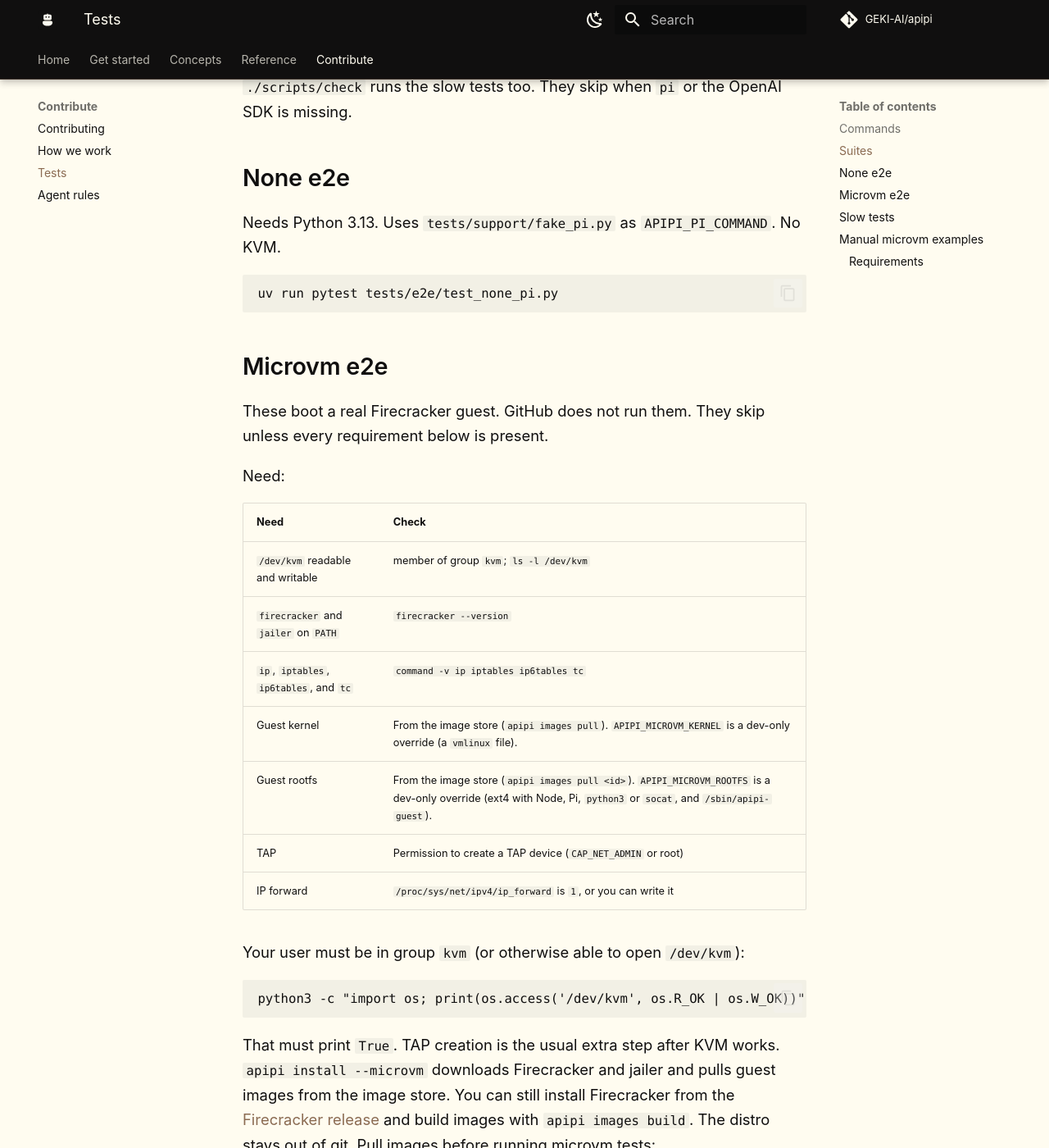
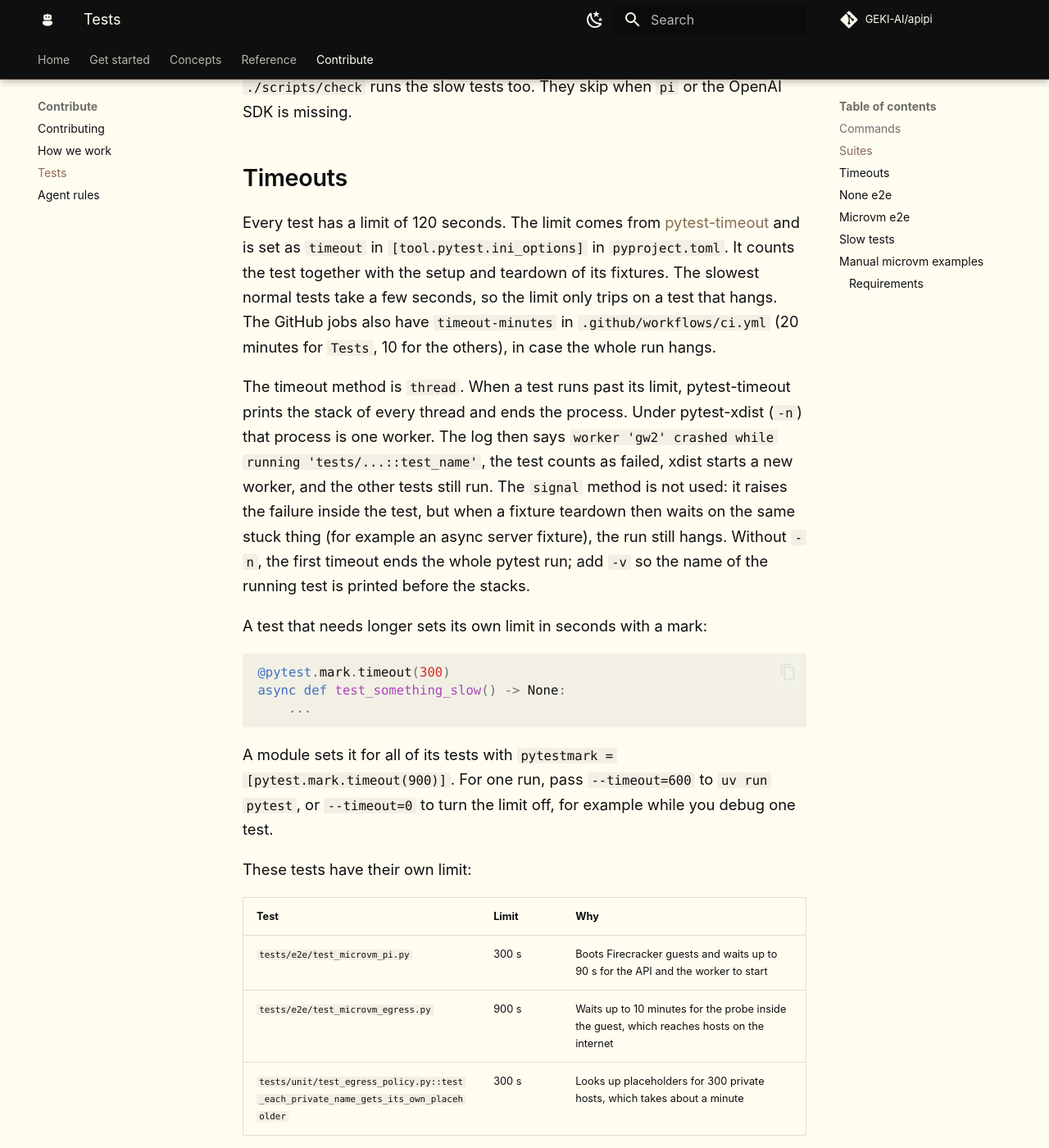
Before and after one commit to GEKI-AI/apipi, an MkDocs documentation site: the page built from docs/tests.md, in a window 1280 px wide and 1400 px high, scrolled down 2589 px. Shown: the whole window at 82% size. Built offline with MkDocs 1.6.1 and Material for MkDocs 9.7.7, drawn with Linux system fonts in a browser that asks for light colours; comment, search, counter and statistics services are not loaded.

Commit message:
Add per-test and CI job timeouts so a hanging test is named (#545)
Co-authored-by: Claude Opus 5.5 <noreply@anthropic.com>

````diff
--- a/docs/tests.md
+++ b/docs/tests.md
@@ -52,6 +52,49 @@ start. GitHub CI stays without Firecracker.
 
 `./scripts/check` runs the slow tests too. They skip when `pi` or the
 OpenAI SDK is missing.
+
+## Timeouts
+
+Every test has a limit of 120 seconds. The limit comes from
+[pytest-timeout](https://github.com/pytest-dev/pytest-timeout) and is
+set as `timeout` in `[tool.pytest.ini_options]` in `pyproject.toml`. It
+counts the test together with the setup and teardown of its fixtures.
+The slowest normal tests take a few seconds, so the limit only trips on
+a test that hangs. The GitHub jobs also have `timeout-minutes` in
+`.github/workflows/ci.yml` (20 minutes for `Tests`, 10 for the others),
+in case the whole run hangs.
+
+The timeout method is `thread`. When a test runs past its limit,
+pytest-timeout prints the stack of every thread and ends the process.
+Under pytest-xdist (`-n`) that process is one worker. The log then
+says `worker 'gw2' crashed while running 'tests/...::test_name'`, the
+test counts as failed, xdist starts a new worker, and the other tests
+still run. The `signal` method is not used: it raises the failure
+inside the test, but when a fixture teardown then waits on the same
+stuck thing (for example an async server fixture), the run still
+hangs. Without `-n`, the first timeout ends the whole pytest run; add
+`-v` so the name of the running test is printed before the stacks.
+
+A test that needs longer sets its own limit in seconds with a mark:
+
+```python
+@pytest.mark.timeout(300)
+async def test_something_slow() -> None:
+    ...
+```
+
+A module sets it for all of its tests with
+`pytestmark = [pytest.mark.timeout(900)]`. For one run, pass
+`--timeout=600` to `uv run pytest`, or `--timeout=0` to turn the limit
+off, for example while you debug one test.
+
+These tests have their own limit:
+
+| Test | Limit | Why |
+| --- | --- | --- |
+| `tests/e2e/test_microvm_pi.py` | 300 s | Boots Firecracker guests and waits up to 90 s for the API and the worker to start |
+| `tests/e2e/test_microvm_egress.py` | 900 s | Waits up to 10 minutes for the probe inside the guest, which reaches hosts on the internet |
+| `tests/unit/test_egress_policy.py::test_each_private_name_gets_its_own_placeholder` | 300 s | Looks up placeholders for 300 private hosts, which takes about a minute |
 
 ## None e2e
 
--- a/pyproject.toml
+++ b/pyproject.toml
@@ -59,6 +59,7 @@ dev = [
     "jsonschema>=4.26.0",
     "pytest>=9,<10",
     "pytest-asyncio>=1.0,<2",
+    "pytest-timeout>=2.4,<3",
     "pytest-xdist>=3.6,<4",
     "ruff>=0.16,<1",
     "ty>=0.0.80",
@@ -111,6 +112,8 @@ testpaths = ["tests"]
 addopts = ["-q"]
 asyncio_mode = "auto"
 asyncio_default_fixture_loop_scope = "function"
+timeout = 120
+timeout_method = "thread"
 markers = [
     "e2e: fast end-to-end tests; run in GitHub CI",
     "slow: large local validation; not GitHub CI",
````
Also changed, not shown: CHANGELOG.md (+4 -0 lines), 5 other files.
